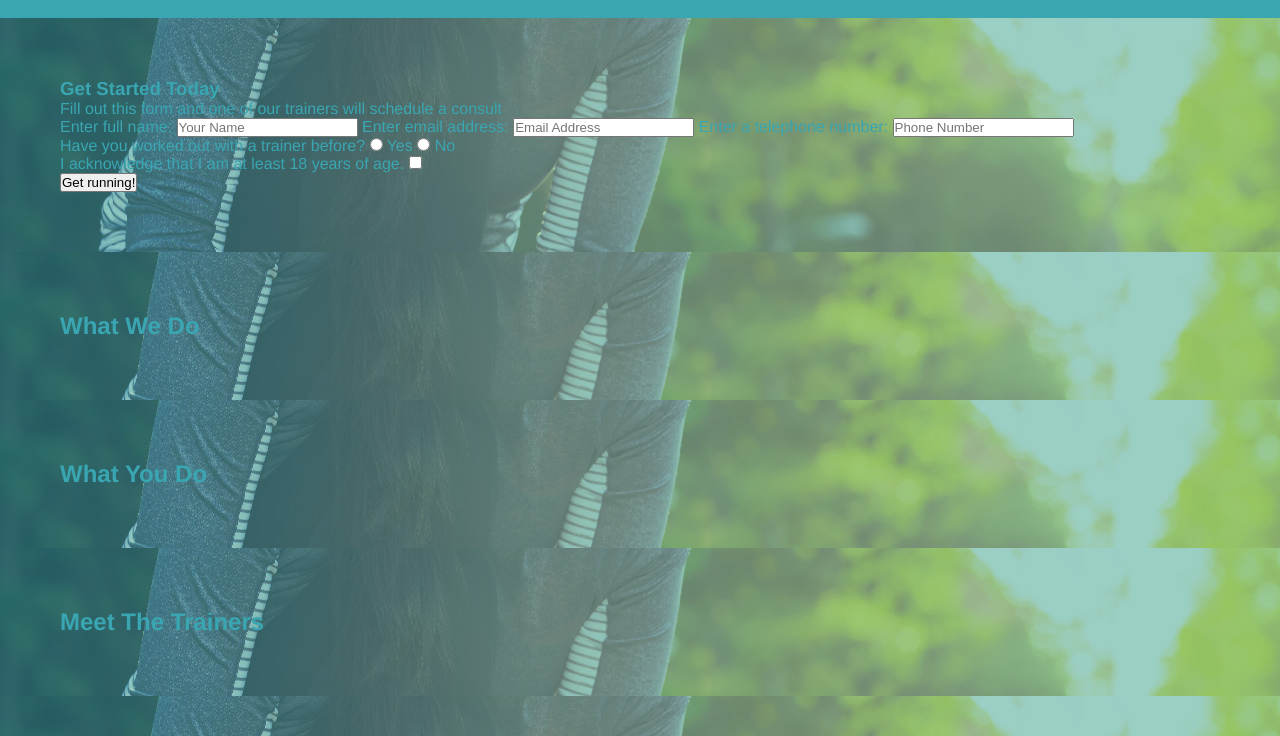
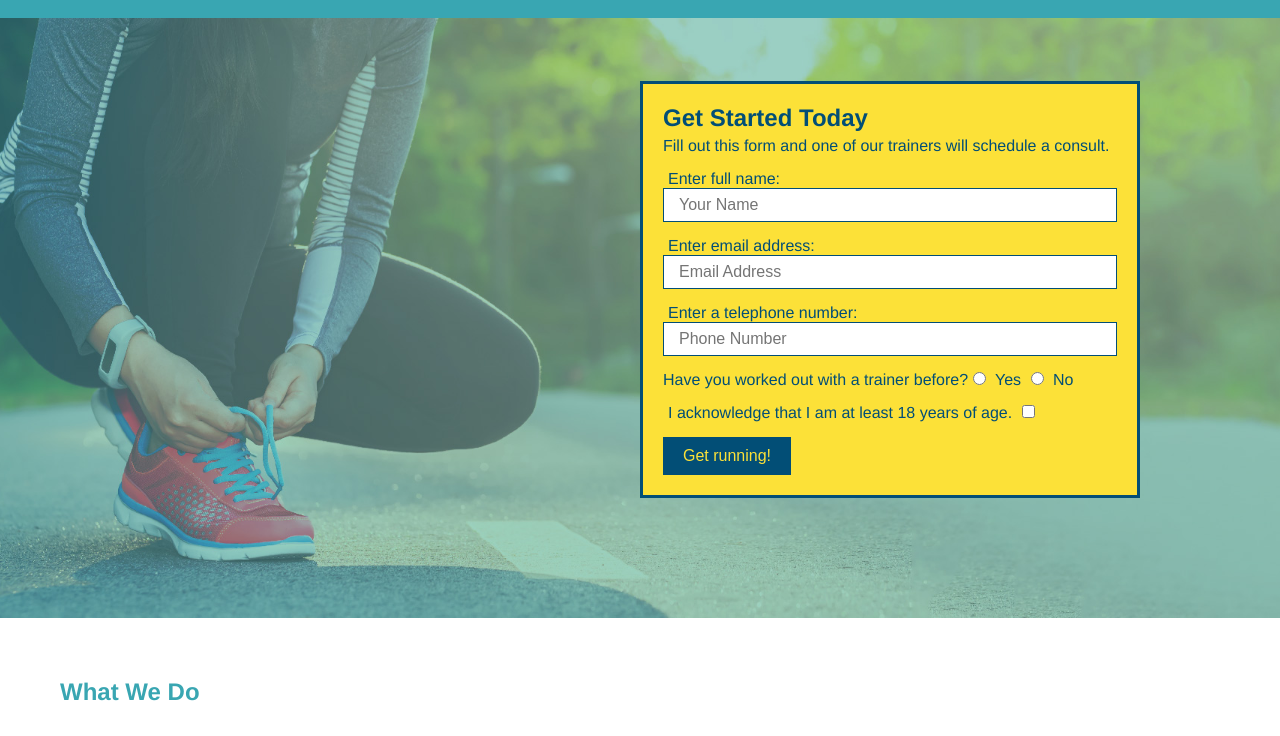
Before and after one commit to karolinawyatt/run-buddy, a plain HTML site: page index.html in a window 1280 px wide. Shown: the part 64-800 px from the top of the page. Drawn offline with Linux system fonts and the light colour scheme.

Commit message:
completed hero style

```diff
--- a/assets/style.css
+++ b/assets/style.css
@@ -59,5 +59,58 @@ body{
 
   section {
       padding: 60px;
-      background-image: url("../assets/images/hero-bg.jpg");
   }
+
+  /* Hero Style Start */
+  .hero {
+    background-image: url("../assets/images/hero-bg.jpg");
+    height: 600px;
+    background-size: cover;
+    background-position: center;
+    position: relative;
+  }
+
+  .hero-form {
+      background-color: #fce138;
+      padding: 20px;
+      width: 500px;
+      color: #024e76;
+      border-style: solid;
+      border-width: 3px;
+      border-color: #024e76;
+      position: absolute;
+      bottom: 120px;
+      right: 140px;
+    }
+
+    .hero-form h3 {
+        font-size: 24px;
+        margin: 0;
+      }
+
+      .hero-form p {
+        margin: 5px 0 15px 0;
+      }
+
+      .form-input {
+        border: 1px solid #024e76;
+        display: block;
+        padding: 7px 15px;
+        font-size: 16px;
+        color: #024e76;
+        width: 100%;
+        margin-bottom: 15px;
+      }
+
+       .hero-form label {
+           margin: 0 5px;
+       }
+
+       .hero-form button {
+           color: #fce138;
+           background-color: #024e76;
+           border: none;
+           padding: 10px 20px;
+           font-size: 16px;
+      }
+      /* HERO STYLE END */
--- a/index.html
+++ b/index.html
@@ -34,18 +34,21 @@
       </nav>
     </header>
     <!-- hero/jumbotron-->
+    <section class="hero">
 <section>
   <div>
+    <div class="hero-form">
+
     <h3>Get Started Today</h3>
-    <p>Fill out this form and one of our trainers will schedule a consult</p>
+    <p>Fill out this form and one of our trainers will schedule a consult.</p>
     <!-- Add form element -->
     <form>
       <label for="name">Enter full name:</label>
-      <input type="text" placeholder="Your Name" name="name" id="name" />
+      <input type="text" placeholder="Your Name" name="name" id="name" class="form-input">
       <label for="email"> Enter email address:</label>
-      <input type="email" placeholder="Email Address" name="email" id="email" />
+      <input type="email" placeholder="Email Address" name="email" id="email" class="form-input">
       <Label for="phone">Enter a telephone number:</label>
-      <input type="tel" placeholder="Phone Number" name="phone" id="phone" />
+      <input type="tel" placeholder="Phone Number" name="phone" id="phone" class="form-input">
       <p>
         Have you worked out with a trainer before?
         <input type="radio" name="trainer-confirm" id="trainer-yes" />
@@ -61,10 +64,14 @@
       </p>
       <button type="submit">
         Get running!
+      </div>
       </button>
     </form>
   </div>
+
 </section>
+</section>
+
 <!-- end hero -->
 
     <!-- "what we do" section -->
```
